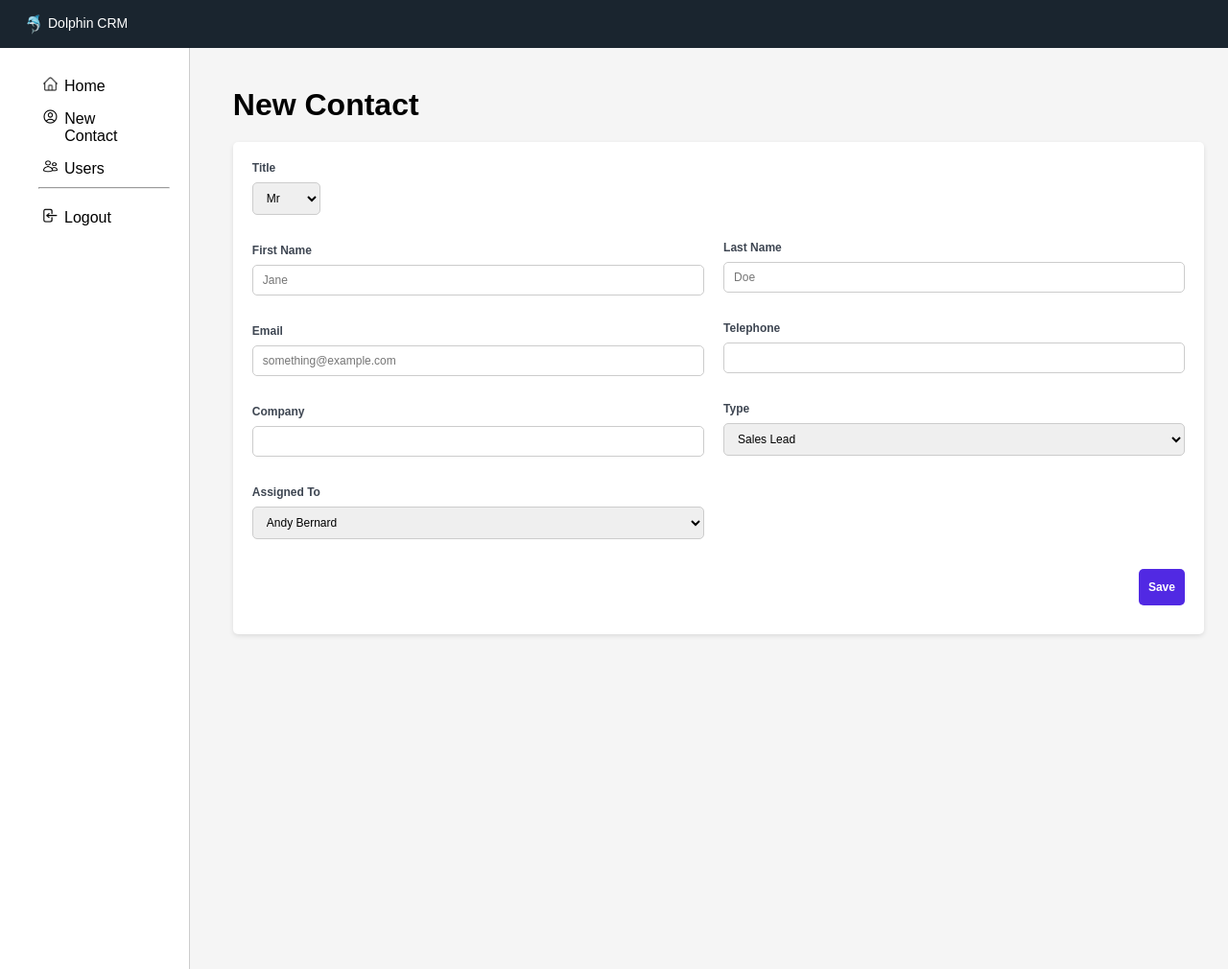
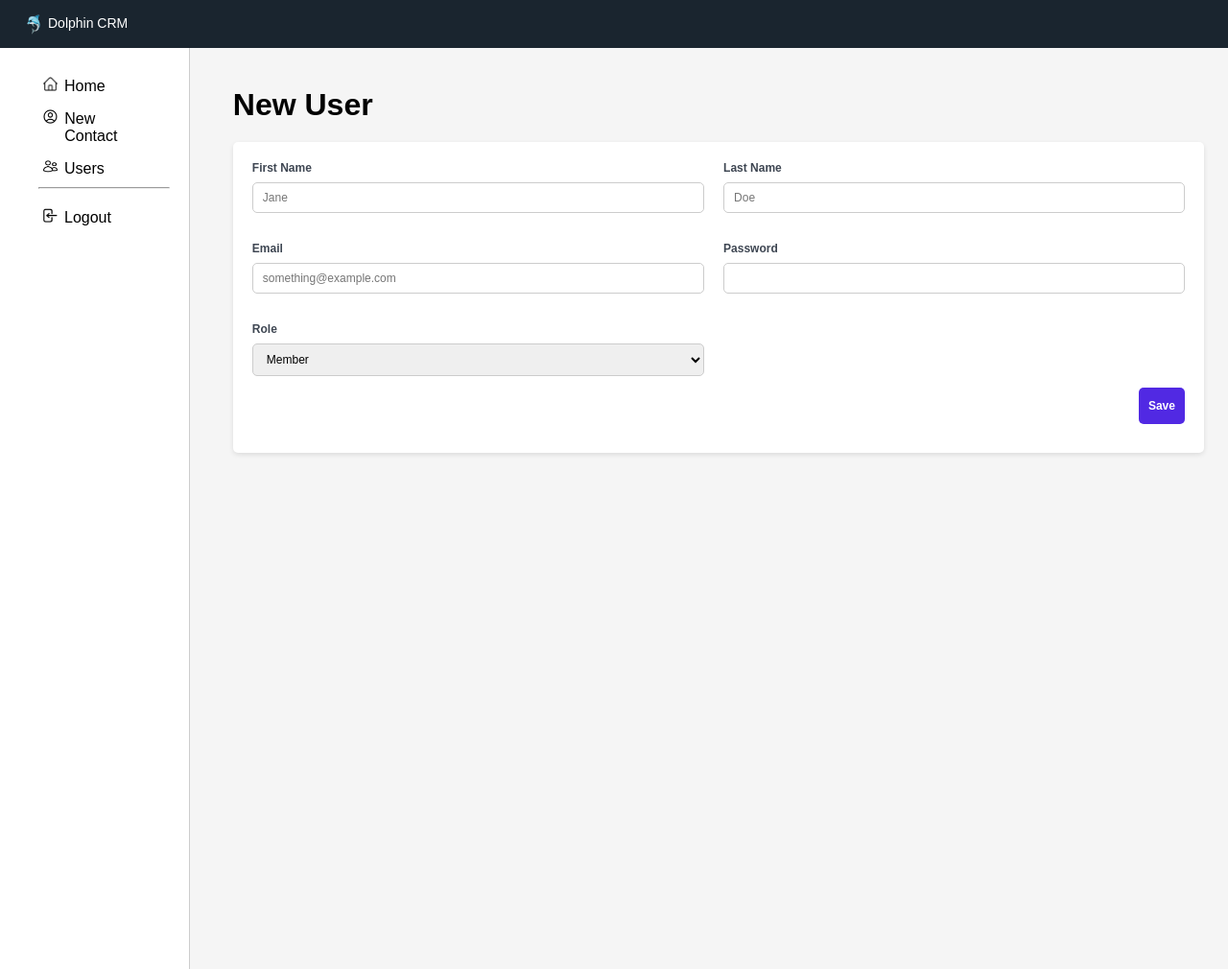
Before and after one commit to xeniqued/info2180-finalproject, a PHP site: page /newuser.html in a window 1280 px wide. Shown: the whole page at 96% size. Run offline with PHP 8.4, Linux system fonts and the light colour scheme.

Commit message:
Updated new user page

```diff
--- a/newuser-styles.css
+++ b/newuser-styles.css
@@ -156,7 +156,6 @@ li img{
     margin-left: 20px;
     width: 50%;
     gap: 15px;
-    padding-top: 83px;
 }
 
 label{
@@ -184,7 +183,7 @@ select{
 #save-button{
     display: flex;
     flex-direction: row-reverse;
-    margin-top: 80px;
+    margin-top: 60px;
     width: 100%;
 }
 
@@ -211,9 +210,6 @@ select{
 /* Make form responsive for smaller screens */
 @media (max-width: 768px) {
 
-    .menu{
-        height: 140vh;
-    }
 
     .form-container {
         flex-direction: column;
@@ -223,7 +219,7 @@ select{
     .form-left,
     .form-right {
         width: 100%;
-        padding: 0;
+        margin-left: 0;
     }
 
     .form-right {
--- a/newuser.html
+++ b/newuser.html
@@ -38,7 +38,7 @@
             <div class = "main-content">
                 <!--  Headers for the dashboard -->
                 <div class = "header-main">
-                    <h1> New Contact </h1>
+                    <h1> New User </h1>
                 </div>
 
                 <!-- Adding the data section  -->
@@ -47,17 +47,6 @@
                     <!-- Left side form items -->
                     <form class = "form-container">
                         <div class = "form-left">
-                            <div class = "title">
-                                <label> Title
-                                        <select id = "select" name = "title" required>
-                                            <option value = "Mr"> Mr </option>
-                                            <option value = "Ms"> Ms </option>
-                                            <option value = "Mrs"> Mrs </option>
-                                        </select>
-                                </label>
-                            </div>
-
-
                             <label for = "fname"> First Name
                                 <input type = "text" class = "fname" placeholder = "Jane" required>
                             </label>
@@ -66,14 +55,10 @@
                                 <input type = "email" id = "email" placeholder = "something@example.com" required>
                             </label>
 
-                            <label for = "company">Company
-                                <input type = "text" id = "company" required>
-                            </label>
-
-                            <label for = "assigned">Assigned To
-                                <select id = "assigned-select" required>
-                                    <option value = "admin"> Andy Bernard </option>
-                                    <option value = "Jane Doe"> Jane Doe </option>
+                            <label for = "role">Role
+                                <select id = "role-select" required>
+                                    <option value = "Member"> Member </option>
+                                    <option value = "Administrator"> Administrator </option>
                                 </select>
                             </label>
                         </div>
@@ -87,16 +72,10 @@
                                 <input type = "text" id = "lname" placeholder = "Doe" required>
                             </label>
 
-                            <label for = "phone">Telephone
-                                <input type = "tel" id = "phone"  required>
+                            <label for = "password">Password
+                                <input type = "password" id = "password" required>
                             </label>
 
-                            <label for = "type" >Type
-                                <select id = "type-select" name = "type" required>
-                                    <option value = "Sales Lead"> Sales Lead </option>
-                                    <option value = "Support"> Support </option>
-                                </select>
-                            </label>
 
                     </form>
 
```
